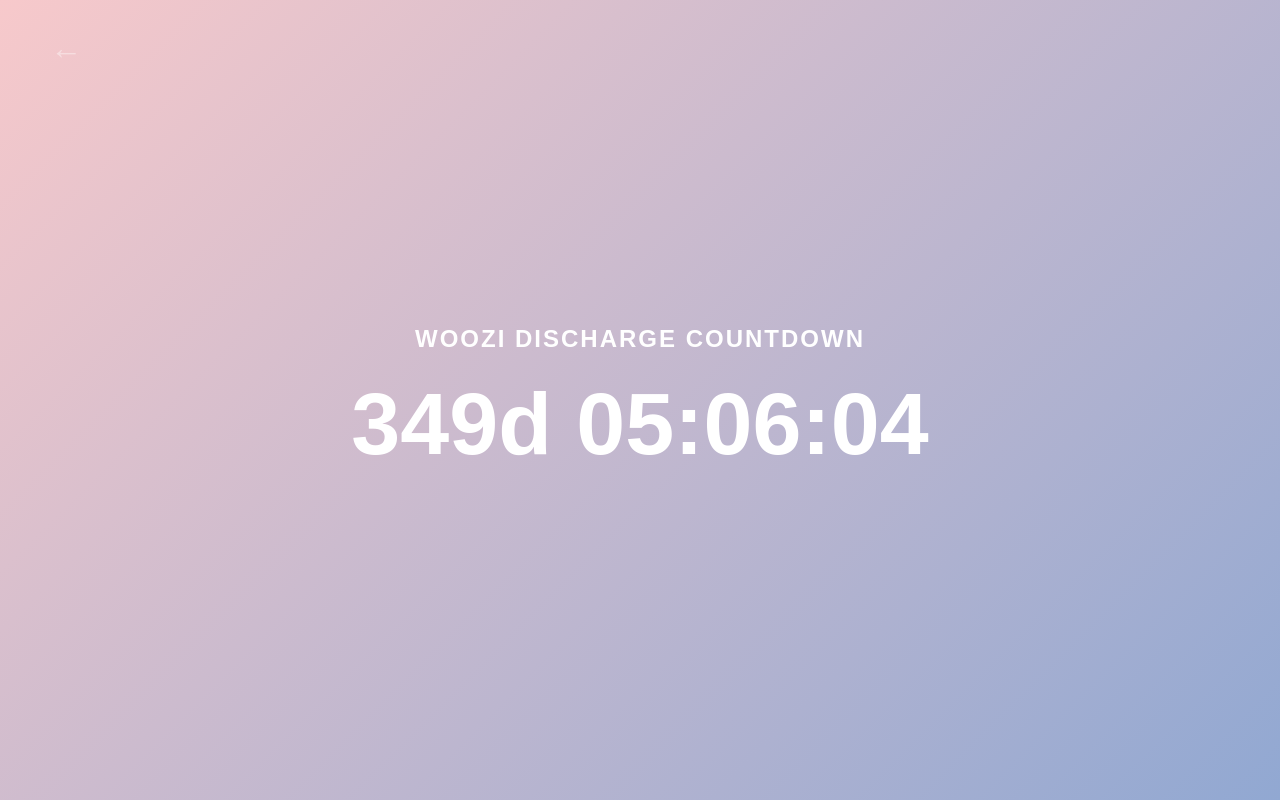
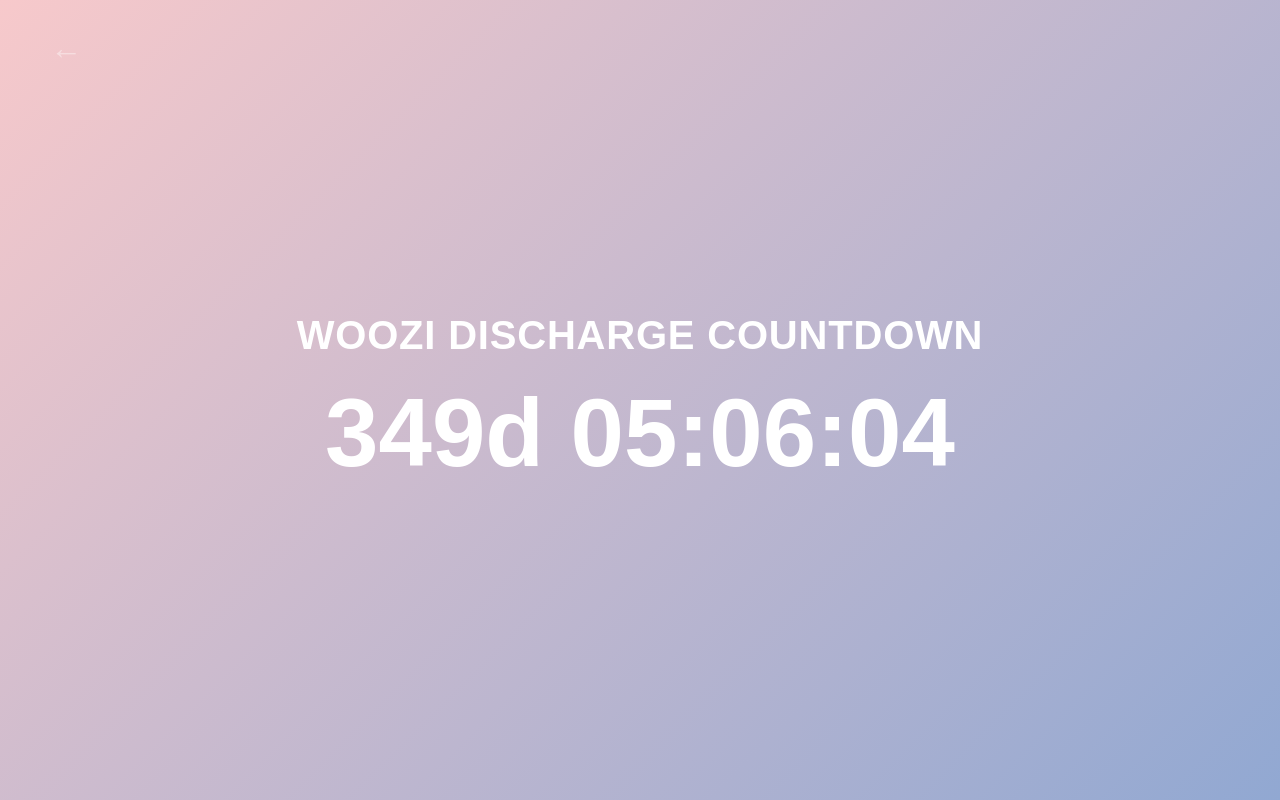
Before and after one commit to jisu-su/woozi-countdown, a plain HTML site: page index.html in a window 1280 px wide. Drawn offline with Linux system fonts and the light colour scheme; a web font is replaced by a local one.

Commit message:
글자 동기화

```diff
--- a/style.css
+++ b/style.css
@@ -35,15 +35,15 @@ body, html {
 }
 
 .timer-label {
-    font-size: 1.5rem;
+    font-size: 2.5rem;
     font-weight: bold;
     color: #ffffff;
     margin-bottom: 20px;
-    letter-spacing: 2px; /* 간격 살짝 추가 */
+    letter-spacing: 0.8px; /* 간격 살짝 추가 */
 }
 
 .countdown-display {
-    font-size: 5.5rem;
+    font-size: 6rem;
     font-weight: 900;
     color: #ffffff;
 }
```
